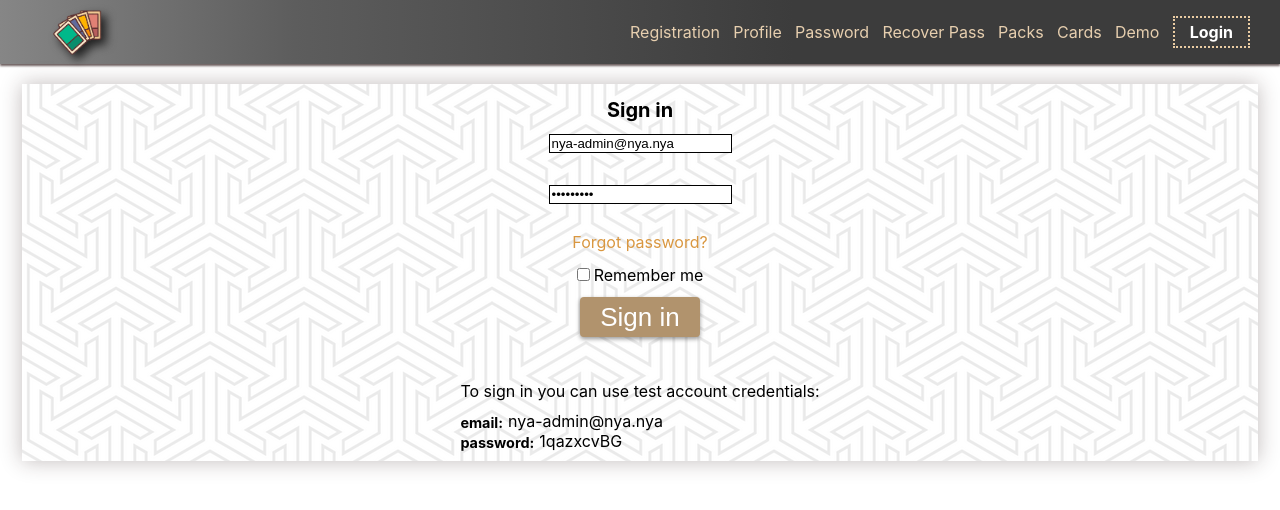
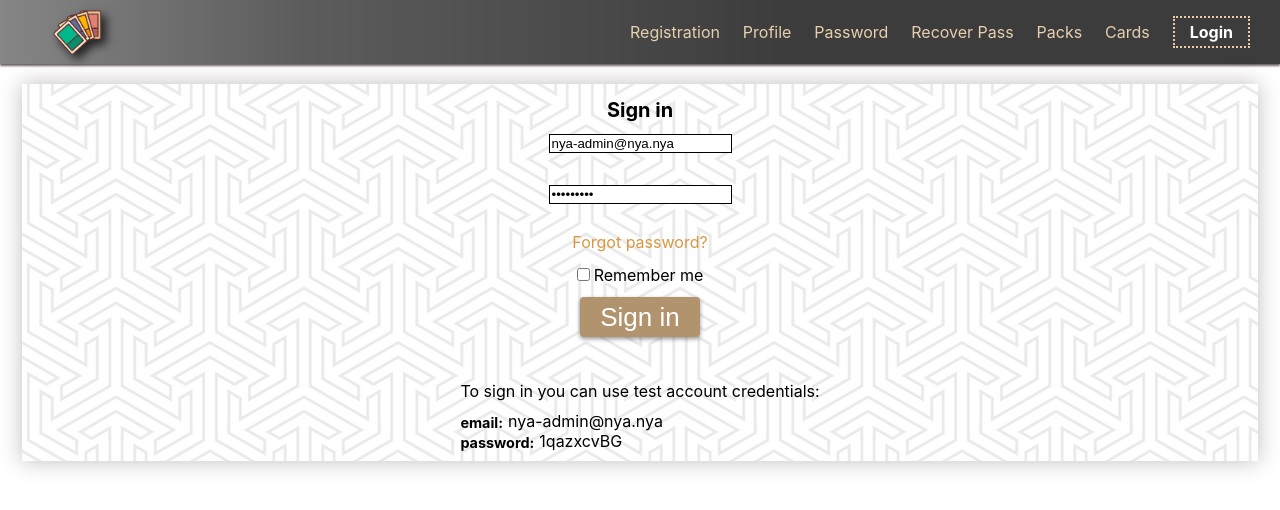
Before and after one commit to ultrwave/friday_project, a React (Create React App) app: page /#/login in a window 1280 px wide. Shown: the top 510 px of the page. Built offline with nearby package versions, Linux system fonts and the light colour scheme; no server answers.

Commit message:
removed Demo tab from Navbar.tsx

```diff
--- a/src/common/Navbar.tsx
+++ b/src/common/Navbar.tsx
@@ -22,7 +22,7 @@ export function Navbar() {
                 <NavbarItem to='/recover' title='Recover Pass'/>
                 <NavbarItem to='/packs' title='Packs'/>
                 <NavbarItem to='/cards' title='Cards'/>
-                <NavbarItem to='/demo' title='Demo'/>
+                {/*<NavbarItem to='/demo' title='Demo'/>*/}
                 {isLoggedIn
                     ? <button className={style.logoutButton} onClick={logout}>Logout</button>
                     : <span className={style.logoutButton}><NavbarItem to='/login' title='Login'/></span>
```
